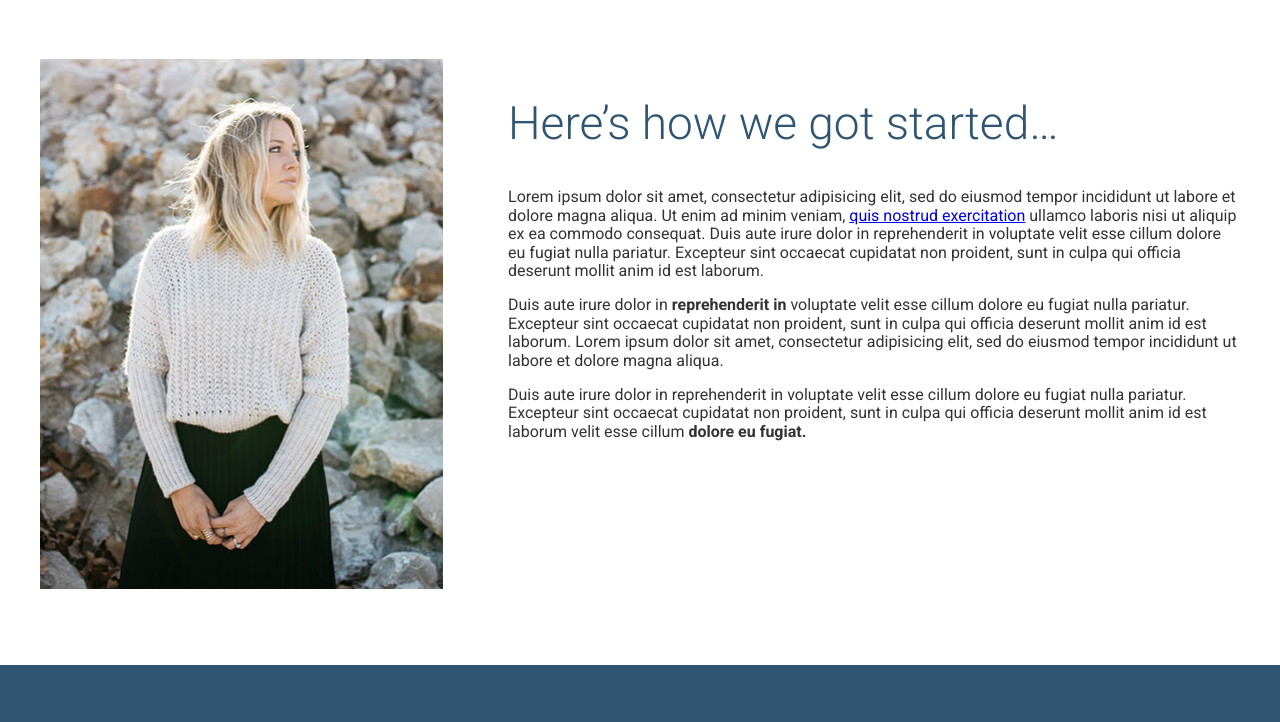
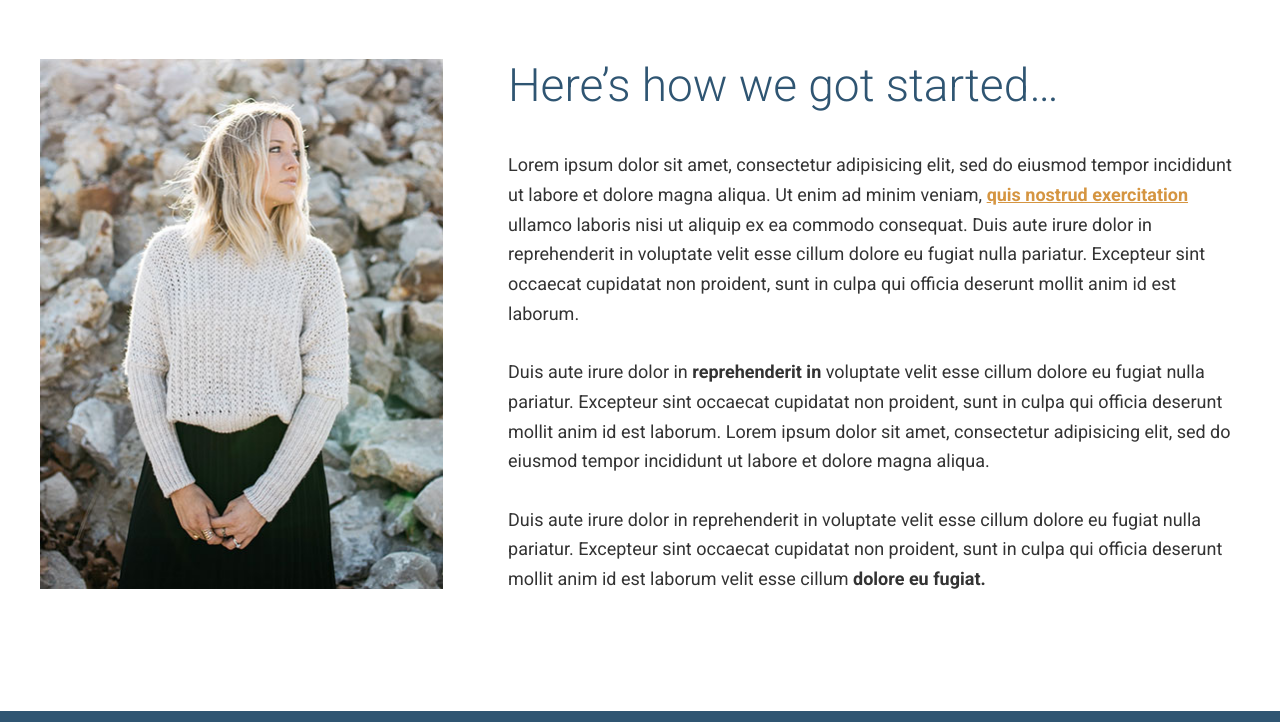
Before and after one commit to IngFr4nk/site_front, a website: page app/index.html in a window 1280 px wide. Shown: the part 1518-2240 px from the top of the page. Drawn offline with Linux system fonts and the light colour scheme.

Commit message:
complete large hero block

```diff
--- a/app/assets/styles/base/_global.css
+++ b/app/assets/styles/base/_global.css
@@ -12,3 +12,7 @@ img {
 * {
     box-sizing: border-box;
 }
+
+a {
+    color: $mainOrange;
+}
--- /dev/null
+++ b/app/assets/styles/modules/_generic-content-container.css
@@ -0,0 +1,14 @@
+.generic-content-container {
+    p {
+       line-height: 1.65;
+       margin: 1.8rem 0;
+
+       @mixin atSmall {
+            font-size: 1.125rem;
+       }
+    }
+
+    p a {
+        font-weight: 700;
+    }
+}
--- a/app/assets/styles/modules/_headlines.css
+++ b/app/assets/styles/modules/_headlines.css
@@ -41,4 +41,8 @@
     &--b-margin-large {
         margin-bottom: 1.6em;
     }
+
+    &--no-t-margin {
+        margin-top: 0;
+    }
 }
--- a/app/assets/styles/styles.css
+++ b/app/assets/styles/styles.css
@@ -1,10 +1,11 @@
 @import "normalize.css";
-@import "base/_global";
 @import "base/_variables";
 @import "base/_mixins";
+@import "base/_global";
 @import "modules/_large-hero";
 @import "modules/_btn";
 @import "modules/_wrapper";
 @import "modules/_page-section";
 @import "modules/_headlines";
 @import "modules/_row";
+@import "modules/_generic-content-container";
--- a/app/index.html
+++ b/app/index.html
@@ -46,7 +46,7 @@
         <img src="assets/images/first-trip.jpg" alt="Couple walking down a street.">
       </div>
       <div class="row row--gutters">
-        <div class="row__medium-4 row__medium-4--large">
+        <div class="row__medium-4 row__medium-4--large row__b-margin-until-medium">
           <picture>
             <source srcset="assets/images/our-start.jpg" media="(min-width: 1020px)">
             <source srcset="assets/images/our-start-portrait.jpg" media="(min-width: 800px)">
@@ -54,10 +54,12 @@
           </picture>
         </div>
         <div class="row__medium-8 row__medium-8--smaller">
-          <h2 class="headline">Here&rsquo;s how we got started&hellip;</h2>
-          <p>Lorem ipsum dolor sit amet, consectetur adipisicing elit, sed do eiusmod tempor incididunt ut labore et dolore magna aliqua. Ut enim ad minim veniam, <a href="#">quis nostrud exercitation</a> ullamco laboris nisi ut aliquip ex ea commodo consequat. Duis aute irure dolor in reprehenderit in voluptate velit esse cillum dolore eu fugiat nulla pariatur. Excepteur sint occaecat cupidatat non proident, sunt in culpa qui officia deserunt mollit anim id est laborum.</p>
-          <p>Duis aute irure dolor in <strong>reprehenderit in</strong> voluptate velit esse cillum dolore eu fugiat nulla pariatur. Excepteur sint occaecat cupidatat non proident, sunt in culpa qui officia deserunt mollit anim id est laborum. Lorem ipsum dolor sit amet, consectetur adipisicing elit, sed do eiusmod tempor incididunt ut labore et dolore magna aliqua.</p>
-          <p>Duis aute irure dolor in reprehenderit in voluptate velit esse cillum dolore eu fugiat nulla pariatur. Excepteur sint occaecat cupidatat non proident, sunt in culpa qui officia deserunt mollit anim id est laborum velit esse cillum <strong>dolore eu fugiat.</strong></p>
+          <div class="generic-content-container">
+            <h2 class="headline headline--no-t-margin">Here&rsquo;s how we got started&hellip;</h2>
+            <p>Lorem ipsum dolor sit amet, consectetur adipisicing elit, sed do eiusmod tempor incididunt ut labore et dolore magna aliqua. Ut enim ad minim veniam, <a href="#">quis nostrud exercitation</a> ullamco laboris nisi ut aliquip ex ea commodo consequat. Duis aute irure dolor in reprehenderit in voluptate velit esse cillum dolore eu fugiat nulla pariatur. Excepteur sint occaecat cupidatat non proident, sunt in culpa qui officia deserunt mollit anim id est laborum.</p>
+            <p>Duis aute irure dolor in <strong>reprehenderit in</strong> voluptate velit esse cillum dolore eu fugiat nulla pariatur. Excepteur sint occaecat cupidatat non proident, sunt in culpa qui officia deserunt mollit anim id est laborum. Lorem ipsum dolor sit amet, consectetur adipisicing elit, sed do eiusmod tempor incididunt ut labore et dolore magna aliqua.</p>
+            <p>Duis aute irure dolor in reprehenderit in voluptate velit esse cillum dolore eu fugiat nulla pariatur. Excepteur sint occaecat cupidatat non proident, sunt in culpa qui officia deserunt mollit anim id est laborum velit esse cillum <strong>dolore eu fugiat.</strong></p>
+          </div>
         </div>
       </div>
     </div>
--- a/app/temp/styles/styles.css
+++ b/app/temp/styles/styles.css
@@ -475,6 +475,10 @@ img {
     box-sizing: border-box;
 }
 
+a {
+    color: #d59541;
+}
+
 .large-hero {
     border-bottom: 10px solid #2f5572;
     position: relative;
@@ -660,6 +664,10 @@ img {
   margin-bottom: 1.6em;
 }
 
+.headline--no-t-margin {
+  margin-top: 0;
+}
+
 /*Llamando mixin*/
 
 .row::after {
@@ -669,6 +677,10 @@ img {
 }
 
 @media(min-width: 800px) {
+
+  .row {
+    margin-bottom: 1rem;
+  }
 
   .row__medium-4 {
     float: left;
@@ -696,3 +708,23 @@ img {
 .row--gutters > div {
   padding-right: 65px;
 }
+
+.row__b-margin-until-medium {
+  margin-bottom: 0;
+}
+
+.generic-content-container p {
+  line-height: 1.65;
+  margin: 1.8rem 0;
+}
+
+@media(min-width: 530px) {
+
+  .generic-content-container p {
+    font-size: 1.125rem;
+  }
+}
+
+.generic-content-container p a {
+  font-weight: 700;
+}
```
Also changed, not shown: app/assets/styles/modules/_row.css (+7 -0 lines).
